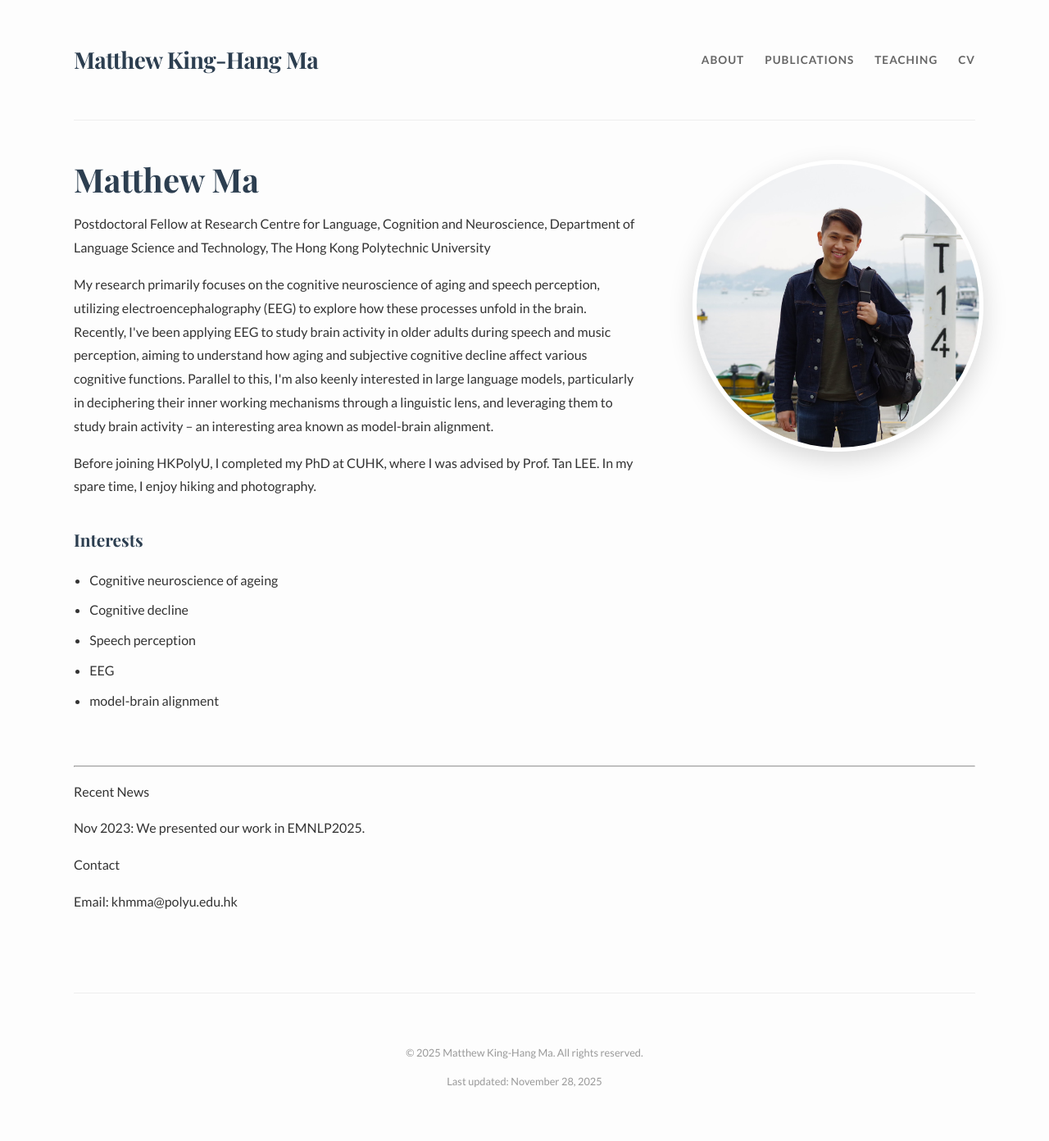
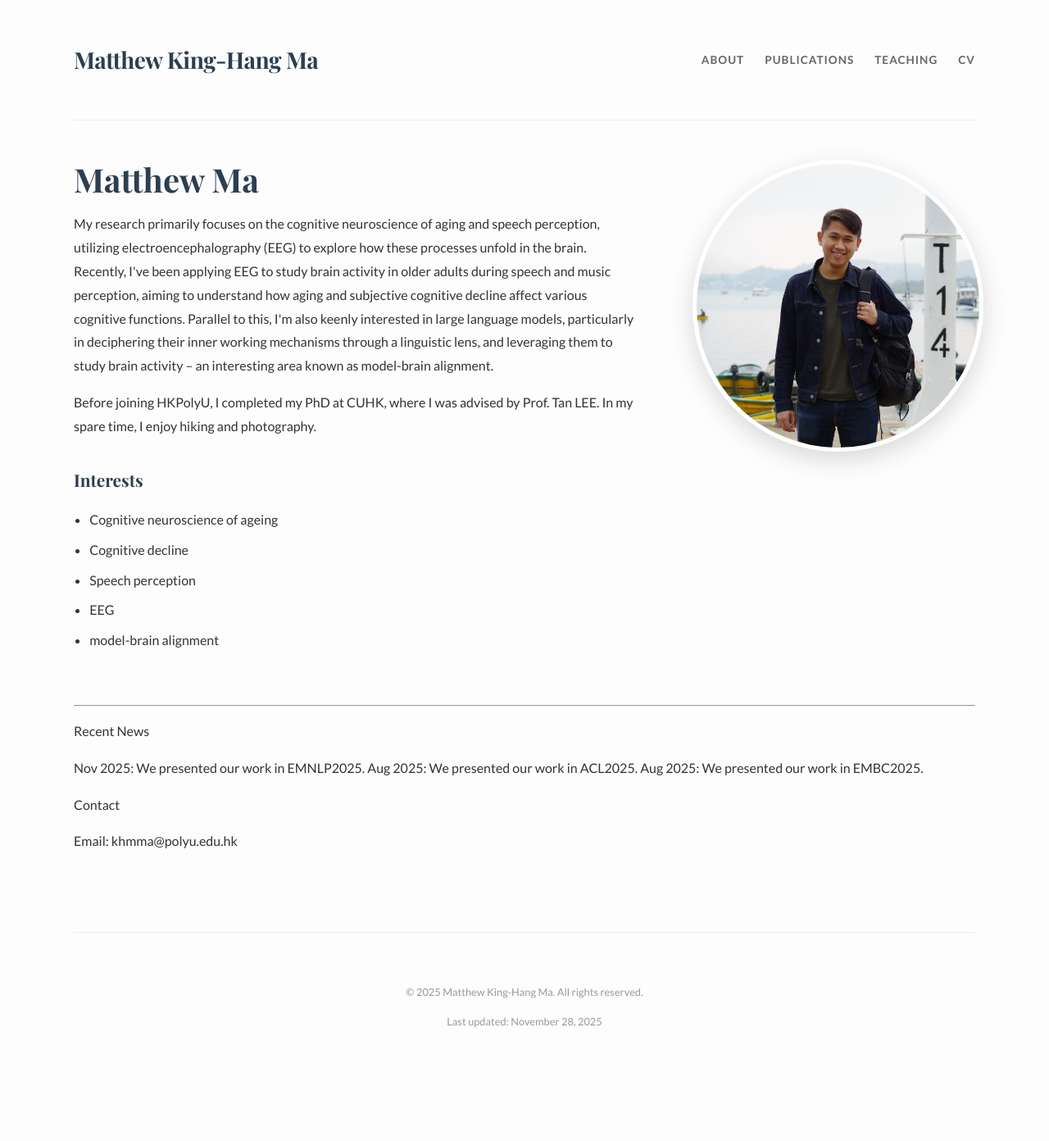
Before and after one commit to neurothew/neurothew.github.io, a Jekyll site: the page built from index.md, in a window 1280 px wide. Shown: the whole page at 82% size. Built offline with Jekyll 4.4.1, drawn with Linux system fonts in a browser that asks for light colours; after the commit the page ends 1319 px from its top, so only the background shows below that.

```diff
--- a/index.md
+++ b/index.md
@@ -9,8 +9,8 @@ title: Home
 
 <div class="profile-content">
 <h1>Matthew Ma</h1>
-<p class="lead">Postdoctoral Fellow at Research Centre for Language, Cognition and Neuroscience,
-Department of Language Science and Technology, The Hong Kong Polytechnic University</p>
+<!-- <p class="lead">Postdoctoral Fellow at Research Centre for Language, Cognition and Neuroscience, -->
+<!-- Department of Language Science and Technology, The Hong Kong Polytechnic University</p> -->
 
 <p>
 My research primarily focuses on the cognitive neuroscience of aging and speech perception, utilizing electroencephalography (EEG) to explore how these processes unfold in the brain. Recently, I've been applying EEG to study brain activity in older adults during speech and music perception, aiming to understand how aging and subjective cognitive decline affect various cognitive functions. Parallel to this, I'm also keenly interested in large language models, particularly in deciphering their inner working mechanisms through a linguistic lens, and leveraging them to study brain activity – an interesting area known as model-brain alignment.
@@ -44,7 +44,9 @@ My research primarily focuses on the cognitive neuroscience of aging and speech
 
 Recent News
 
-Nov 2023: We presented our work in EMNLP2025.
+Nov 2025: We presented our work in EMNLP2025.
+Aug 2025: We presented our work in ACL2025.
+Aug 2025: We presented our work in EMBC2025.
 
 Contact
 
```
Also changed, not shown: publications.md (+10 -4 lines).
